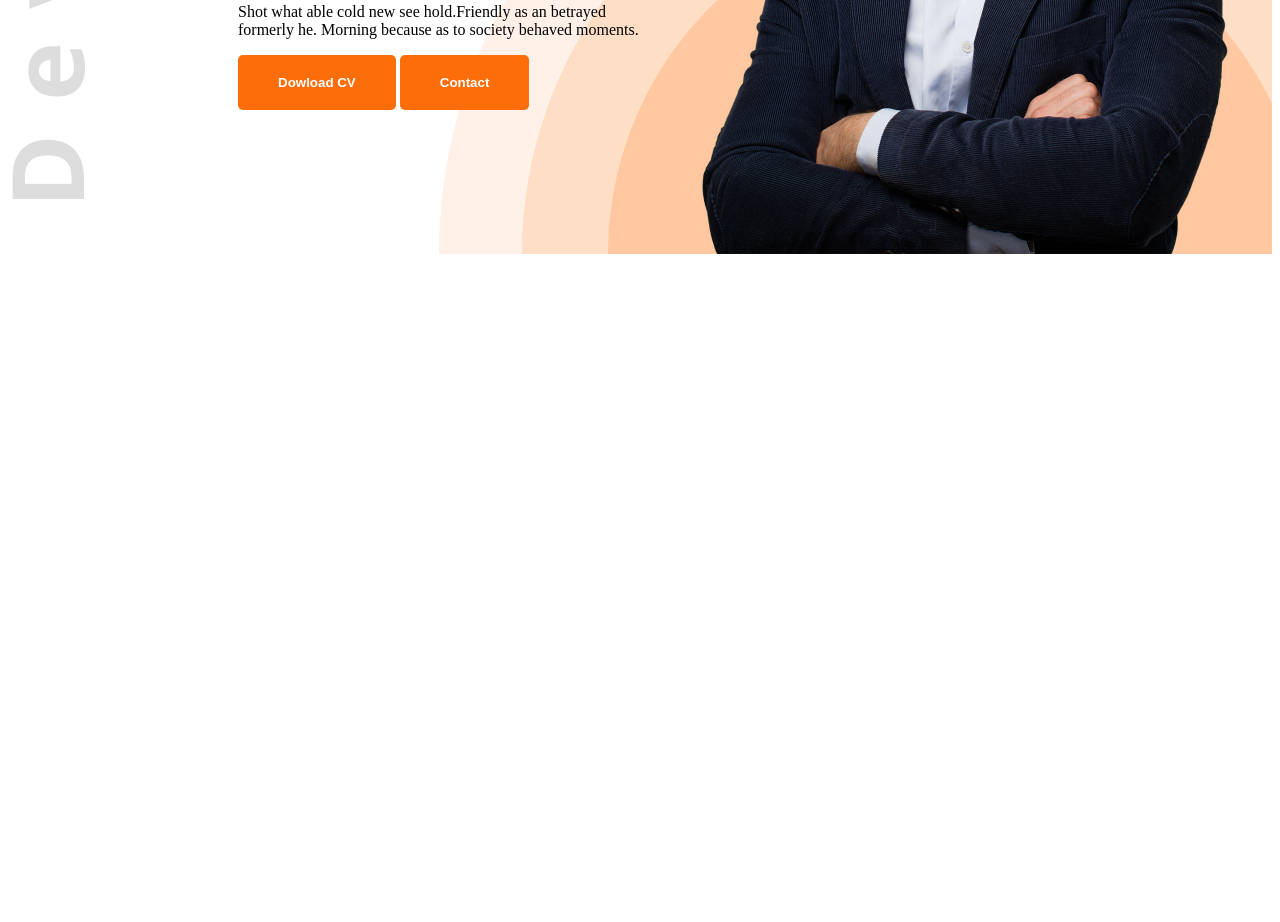
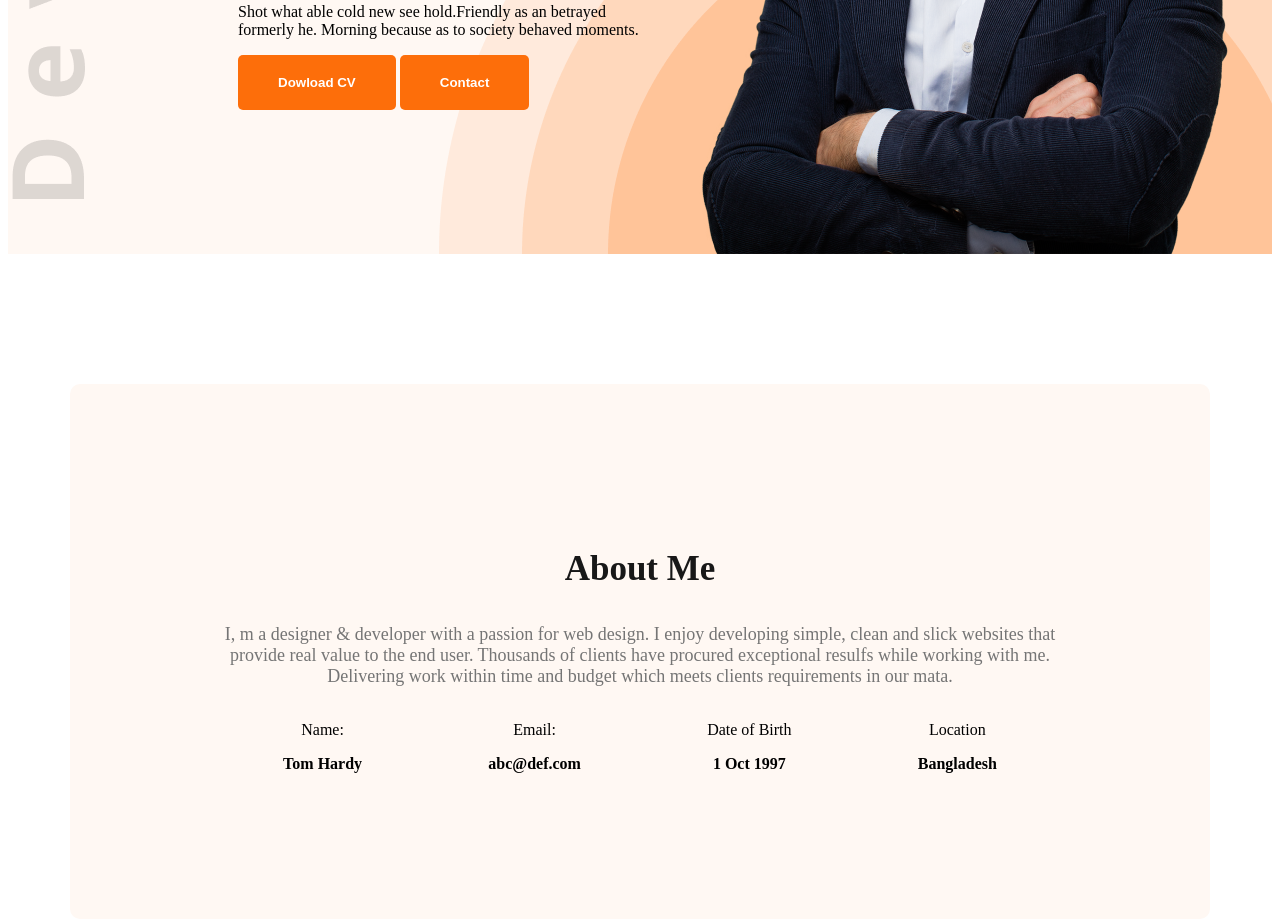
Before and after one commit to ashfakani/web-dev-portfolio-24, a plain HTML site: page index.html in a window 1280 px wide. Shown: the part 572-1494 px from the top of the page. Before the commit the page ends 834 px from the top, so only its background shows below. Drawn offline with Linux system fonts and the light colour scheme.

Commit message:
fourth  commit about section

```diff
--- a/index.html
+++ b/index.html
@@ -15,7 +15,7 @@
 </head>
 
 <body>
-    <header class="header">
+    <header class="header secondary-bg">
         <nav>
             <h3 class="nav-title">Ma<span class="primary-text">r</span>y</h3>
             <ul>
@@ -44,10 +44,36 @@
         </div>
     </header>
 
-    <body>
+    <main>
+        <section class="about secondary-bg">
+            <h3 class="section-title">About Me</h3>
 
+            <p class="section-description">I, m a designer & developer with a passion for web design. I enjoy developing
+                simple, clean and slick websites that provide real value to the end user. Thousands of clients have
+                procured exceptional resulfs while working with me. Delivering work within time and budget which meets
+                clients requirements in our mata.</p>
 
-    </body>
+            <div class="about-items">
+                <div class="about-item">
+                    <p class="item-title">Name:</p>
+                    <p class="item-description">Tom Hardy</p>
+                </div>
+                <div class="about-item">
+                    <p class="item-title">Email:</p>
+                    <p class="item-description">abc@def.com</p>
+                </div>
+                <div class="about-item">
+                    <p class="item-title">Date of Birth</p>
+                    <p class="item-description">1 Oct 1997</p>
+                </div>
+                <div class="about-item">
+                    <p class="item-title">Location</p>
+                    <p class="item-description">Bangladesh</p>
+                </div>
+            </div>
+        </section>
+
+    </main>
 
     <footer>
 
--- a/styles/style.css
+++ b/styles/style.css
@@ -24,6 +24,21 @@
     border-radius: 5px;
     border: none;
 
+}
+
+.section-title {
+    font-size: 35px;
+    font-weight: bold;
+    color: #181818;
+}
+
+.section-description {
+    font-size: 18px;
+    color: #757575;
+}
+
+.secondary-bg {
+    background-color: #FFF8F3;
 }
 
 /* header styles  */
@@ -97,3 +112,31 @@ nav li a {
 
     width: 584px;
 }
+
+/* main-styles  */
+
+main {
+    max-width: 1140px;
+    margin: 0 auto;
+}
+
+
+/* about-section  */
+
+.about {
+    border-radius: 10px;
+    padding: 130px 150px;
+    text-align: center;
+    margin-top: 130px;
+
+}
+
+.about-items {
+    display: flex;
+    justify-content: space-around;
+}
+
+
+.item-description {
+    font-weight: bold;
+}
```
